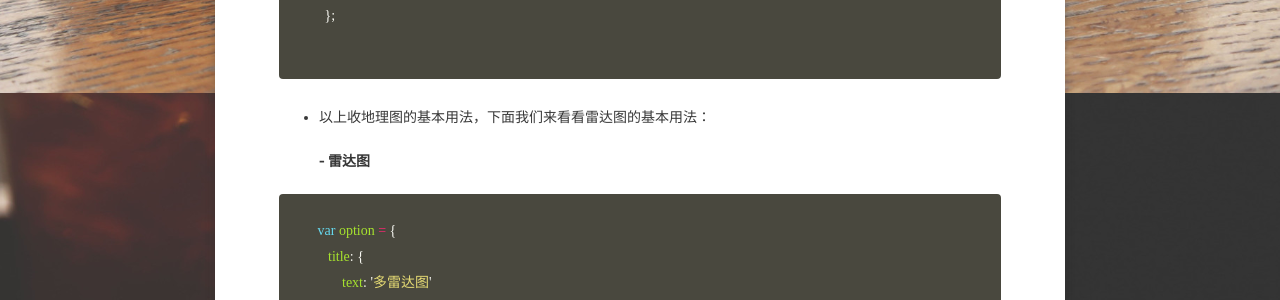
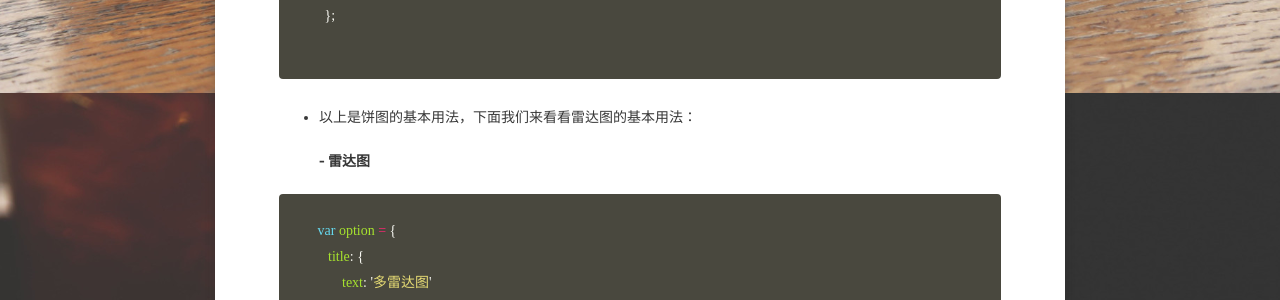
Before and after one commit to xcs-go/xcs.github.io, a Jekyll site: the page built from _posts/2017-10-16-echarts-example1.md, in a window 1280 px wide and 900 px high, scrolled down 6056 px. Shown: the part 151-451 px from the top of the window. Built offline with Jekyll 4.4.1, drawn with Linux system fonts in a browser that asks for light colours; some web fonts are replaced; comment, search, counter and statistics services are not loaded.

Commit message:
雷达图

```diff
--- a/_posts/2017-10-16-echarts-example1.md
+++ b/_posts/2017-10-16-echarts-example1.md
@@ -229,7 +229,7 @@ category: echarts
          };
     {% endhighlight %}
 
-- 以上收地理图的基本用法，下面我们来看看雷达图的基本用法：
+- 以上是饼图的基本用法，下面我们来看看雷达图的基本用法：
   #### - 雷达图
     {% highlight javascript %}
        var option = {
```
